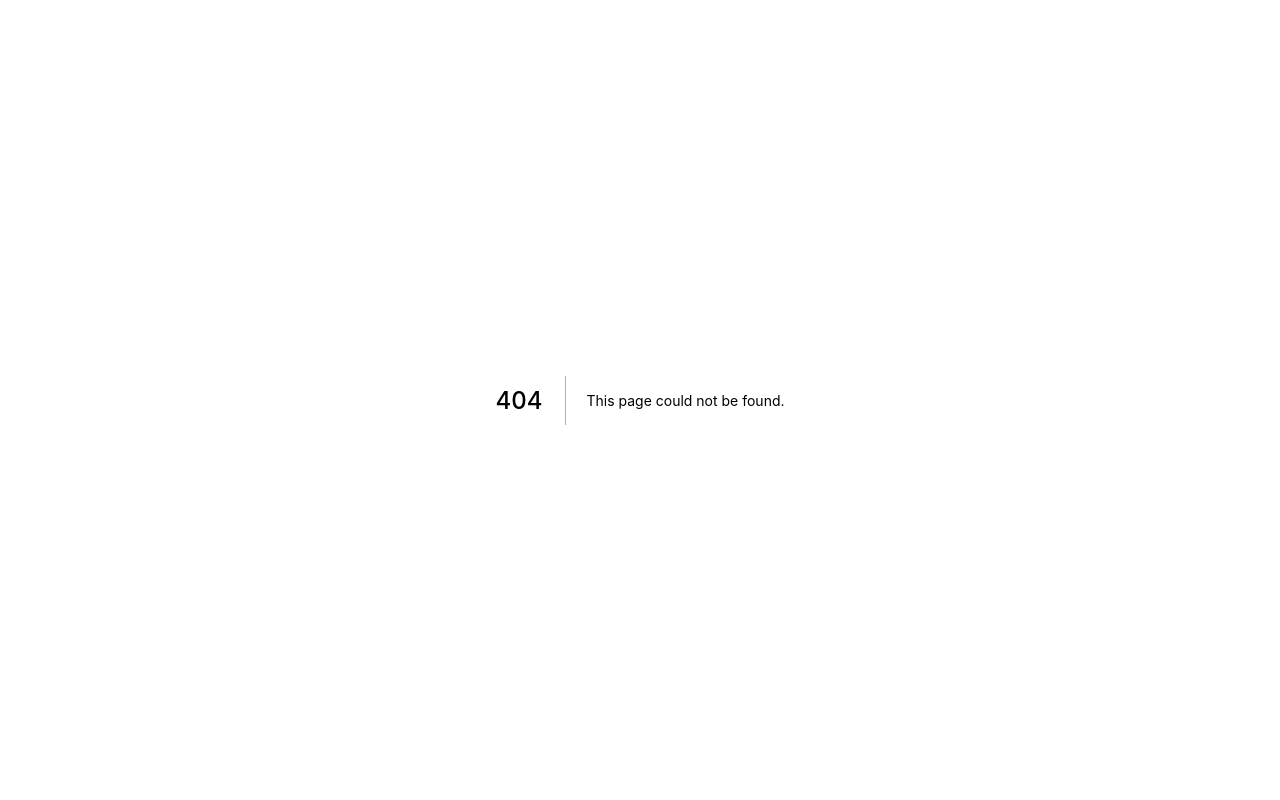
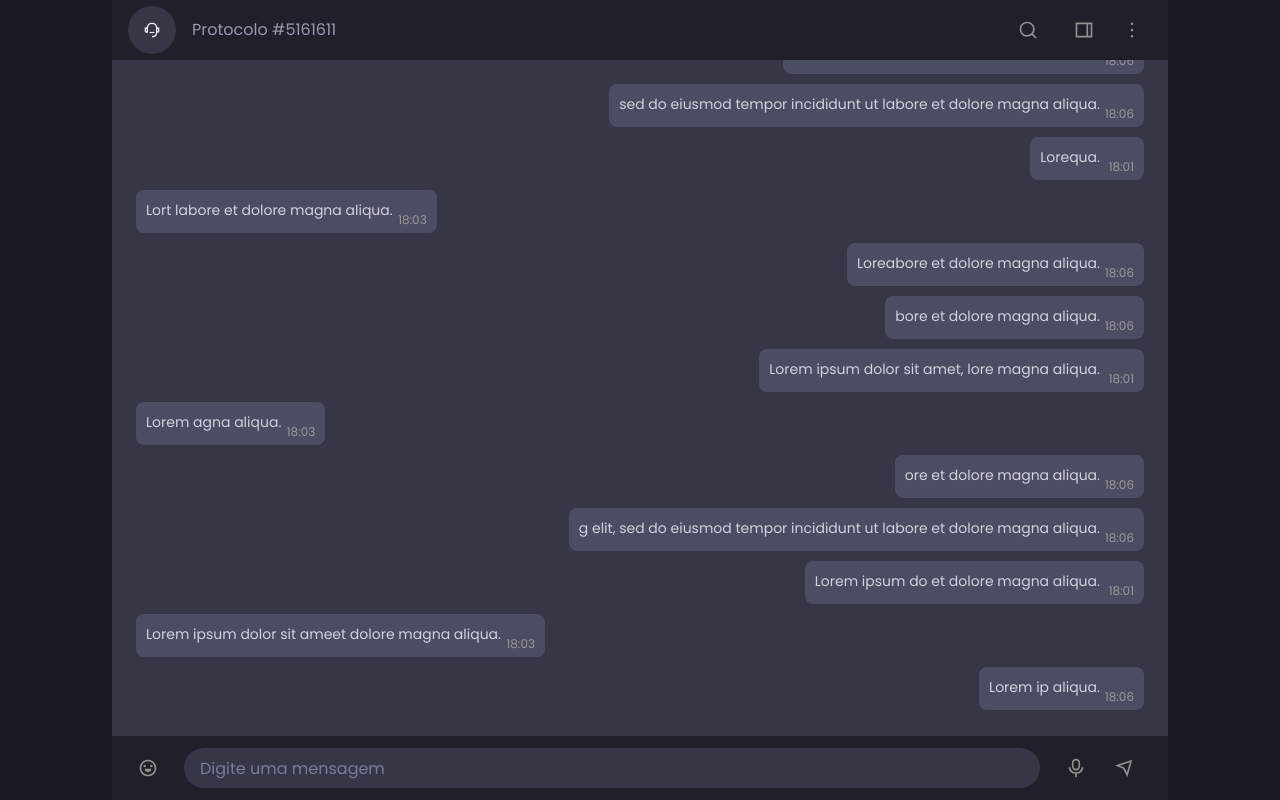
Before and after one commit to Josimar16/orderflow, a Next.js app: page /order/1 in a window 1280 px wide. Before the commit this address had no page. Built offline with nearby package versions, Linux system fonts and the light colour scheme.

Commit message:
feat: :sparkles: Criando pagina de details do chamado

```diff
--- /dev/null
+++ b/src/pages/order/[id].tsx
@@ -0,0 +1,54 @@
+import Head from "next/head";
+import { useState } from "react";
+import { Flex } from "@chakra-ui/react";
+
+import { Chat } from "../../components/Order/Chat";
+
+interface ChatProps {
+  chat_id: number;
+  title: string;
+}
+
+export default function OrderDetails() {
+  const [activeChat, setActiveChat] = useState<ChatProps>({
+    chat_id: 1,
+    title: 'Protocolo #5161611'
+  });
+
+  const [user, setUser] = useState({
+    id: '1',
+    name: 'Josimar Martins',
+    avatar: 'https://avatars3.githubusercontent.com/u/49077388?s=400&u=551a7010f9fc91859229f0d600481a2b2ca118a6&v=4'
+  });
+
+
+  return (
+    <>
+      <Head>
+        <title>{activeChat.title} | orderflow</title>
+      </Head>
+      <Flex
+        h="100vh"
+        overflowY="auto"
+        flexDirection="row"
+
+        width="1120px"
+        px="2rem"
+        m="0 auto"
+
+        css={{
+          '&::-webkit-scrollbar': {
+            width: '0rem',
+            height: '0.375rem'
+          },
+          '&::-webkit-scrollbar-thumb': {
+            backgroundColor: 'rgba(255, 255, 255, 0.2)',
+            borderRadius: '4px'
+          },
+        }}
+      >
+        <Chat chat={activeChat} user={user} />
+      </Flex>
+    </>
+  );
+}
```
